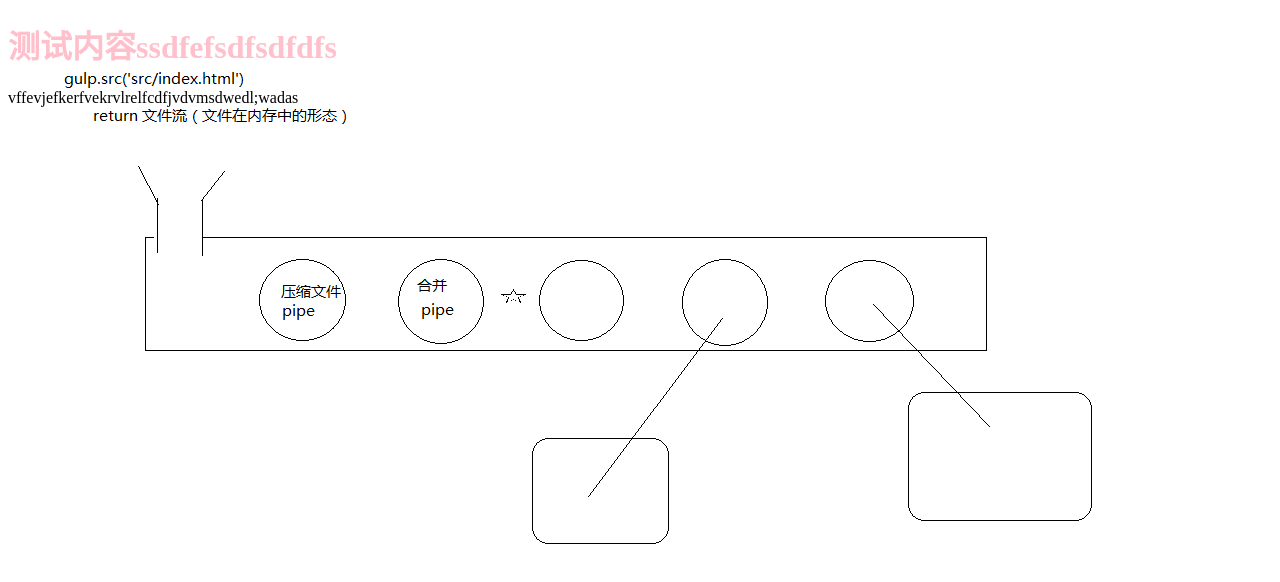
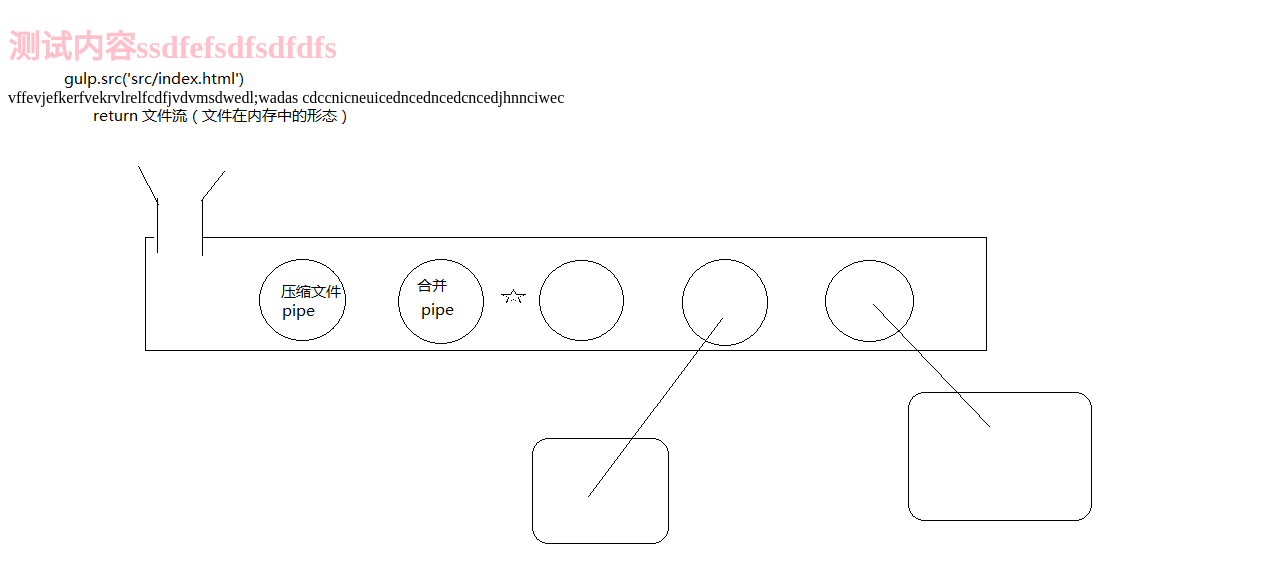
Before and after one commit to 77-C/git-demo, a website: page src/index.html in a window 1280 px wide. Drawn offline with nearby package versions, Linux system fonts and the light colour scheme; files that its build step writes are made by us from their sources.

Commit message:
我在线上更新了index.html文件

```diff
--- a/src/index.html
+++ b/src/index.html
@@ -10,6 +10,7 @@
 <!-- 测试注释 -->
   <h1>测试内容ssdfefsdfsdfdfs</h1>
   vffevjefkerfvekrvlrelfcdfjvdvmsdwedl;wadas
+  cdccnicneuicedncedncedcncedjhnnciwec
   <script src="scripts/all.js"></script>
 </body>
 
```
